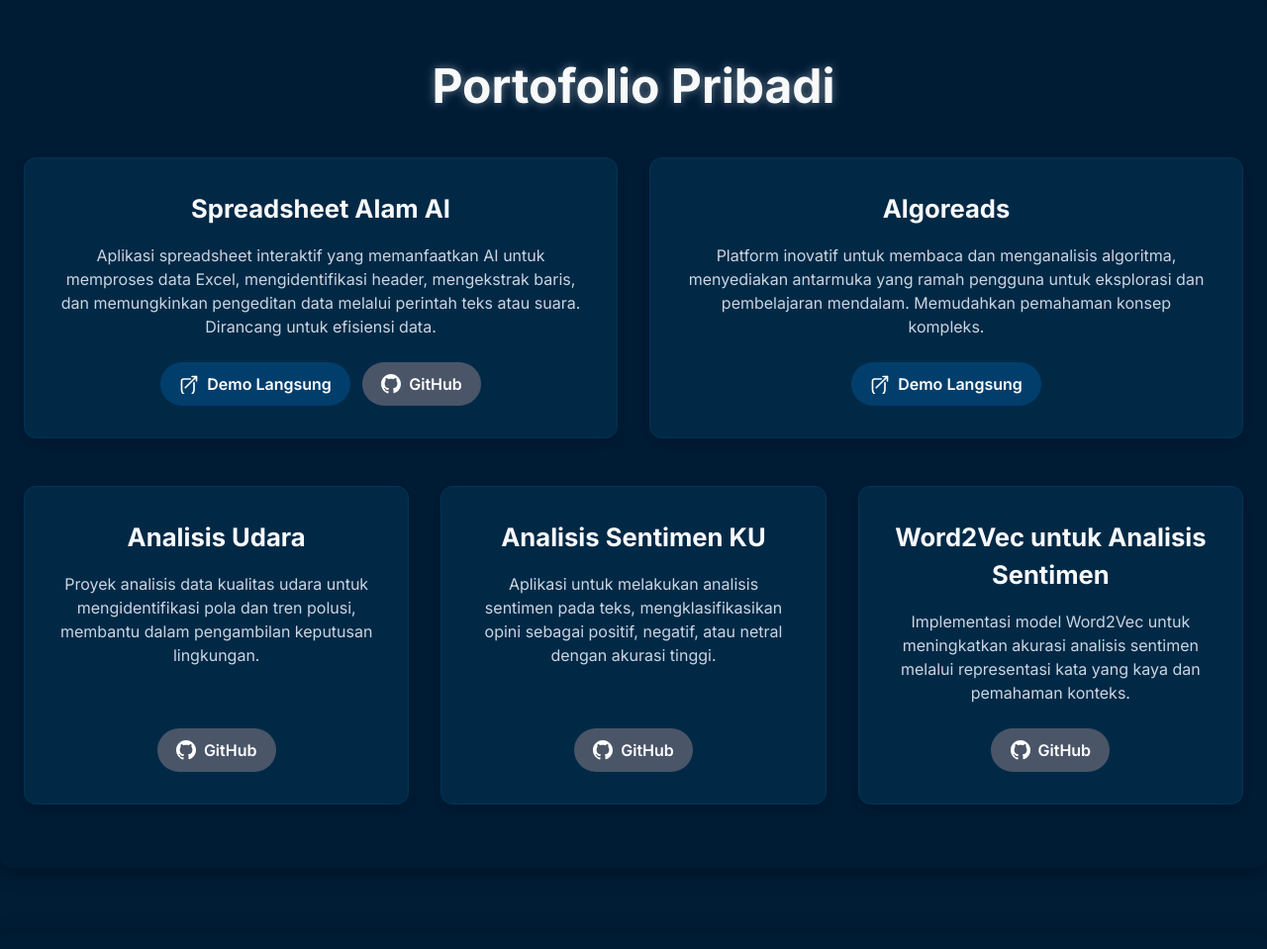
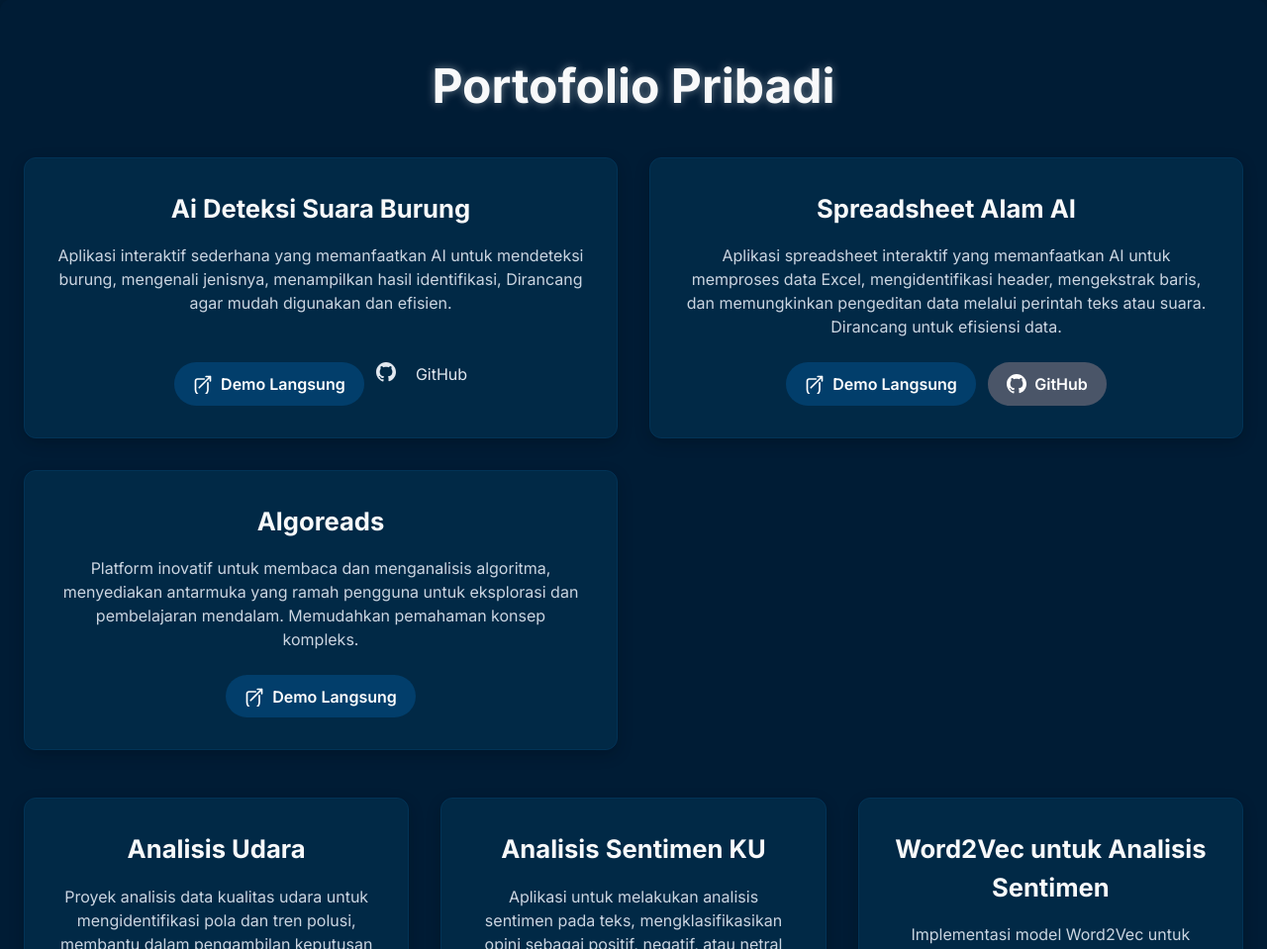
Before and after one commit to Benylaode/portofolio-ku, a plain HTML site: page index.html in a window 1280 px wide. Shown: the part 1639-2598 px from the top of the page at 99% size. Drawn offline with nearby package versions, Linux system fonts and the light colour scheme.

Commit message:
Update index.html

```diff
--- a/index.html
+++ b/index.html
@@ -1060,6 +1060,29 @@
             <h2 class="text-4xl md:text-5xl font-bold text-center mb-16 section-title">Portofolio Pribadi</h2>
 
             <div class="grid grid-cols-1 md:grid-cols-2 gap-8 mb-12">
+                <div class="project-card-new">
+                    <h3 class="text-green-400">Ai Deteksi Suara Burung</h3>
+                    <p>Aplikasi interaktif sederhana yang memanfaatkan AI untuk mendeteksi burung, mengenali jenisnya, menampilkan hasil identifikasi, Dirancang agar mudah digunakan dan efisien.</p>
+                    <div class="flex flex-wrap justify-center gap-3 mt-auto project-links">
+                        <a
+                            href="https://bird-web-lac.vercel.app/"
+                            target="_blank"
+                            rel="noopener noreferrer"
+                            class="live-link"
+                        >
+                            <svg xmlns="http://www.w3.org/2000/svg" fill="none" viewBox="0 0 24 24" stroke-width="2" stroke="currentColor" class="w-5 h-5 mr-2">
+                                <path stroke-linecap="round" stroke-linejoin="round" d="M13.5 6H5.25A2.25 2.25 0 003 8.25v10.5A2.25 2.25 0 0018 18.75V10.5m-10.5 6L21 3m0 0h-5.25M21 3v5.25" />
+                            </svg>
+                            Demo Langsung
+                        </a>
+                            <svg xmlns="http://www.w3.org/2000/svg" fill="currentColor" viewBox="0 0 16 16" class="w-5 h-5 mr-2">
+                                <path d="M8 0C3.58 0 0 3.58 0 8c0 3.54 2.29 6.53 5.47 7.59.4.07.55-.17.55-.38 0-.19-.01-.82-.01-1.49-2.01.37-2.53-.49-2.69-.94-.09-.23-.48-.94-.82-1.13-.28-.15-.68-.52-.01-.53.63-.01 1.08.58 1.23.82.72 1.21 1.87.87 2.33.66.07-.52.28-.87.51-1.07-1.78-.2-3.64-.89-3.64-3.95 0-.87.31-1.59.82-2.15-.08-.2-.36-1.02.08-2.12 0 0 .67-.21 2.2.82.64-.18 1.32-.27 2-.27.68 0 1.36.09 2 .27 1.53-1.04 2.2-.82 2.2-.82.44 1.1.16 1.92.08 2.12.51.56.82 1.27.82 2.15 0 3.07-1.87 3.75-3.65 3.95.29.25.54.73.54 1.48 0 1.07-.01 1.93-.01 2.2.0 0 .15.21.55.14C13.71 14.53 16 11.54 16 8c0-4.42-3.58-8-8-8z"/>
+                            </svg>
+                            GitHub
+                        </a>
+                    </div>
+                </div>
+
                 <!-- Project Card: Spreadsheet Alam AI -->
                 <div class="project-card-new">
                     <h3 class="text-green-400">Spreadsheet Alam AI</h3>
```
